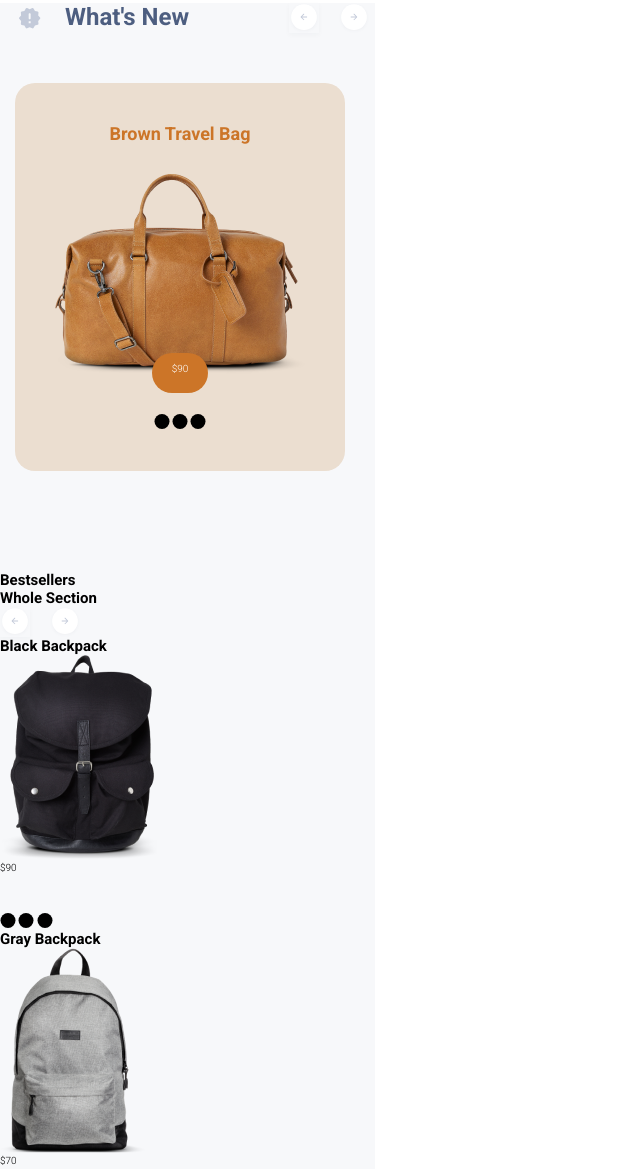
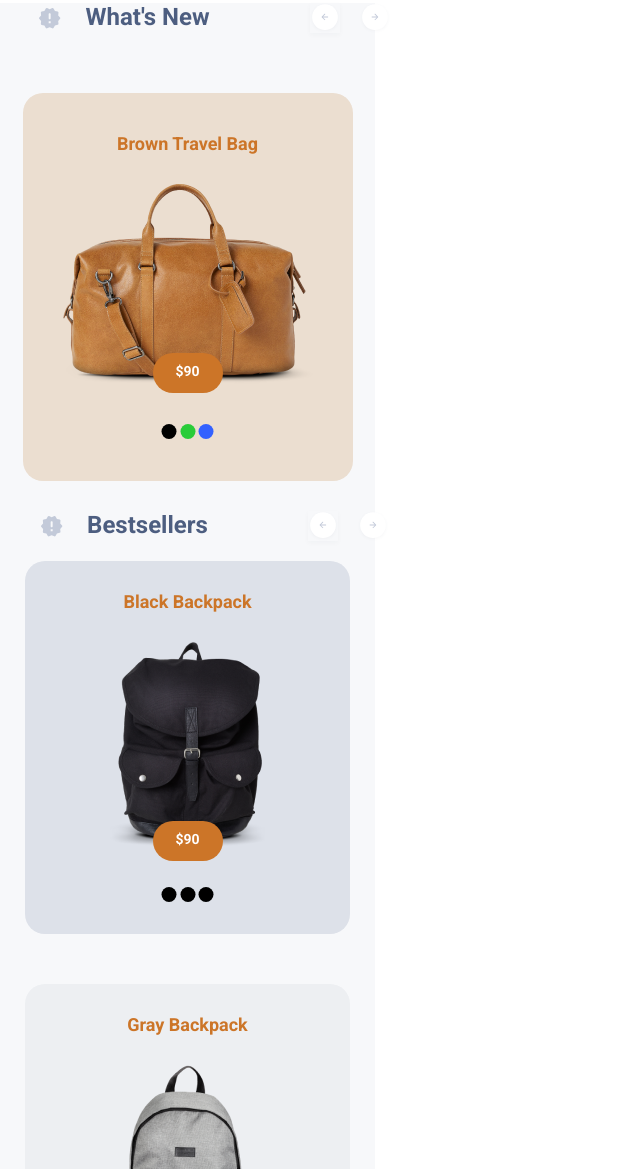
Before and after one commit to Sensei-Kaboto/Sensei-Ecommerce, a plain HTML site: page index.html in a window 1280 px wide. Shown: the part 666-1835 px from the top of the page, without its empty margins (0-640 px from the left). Drawn offline with Linux system fonts and the light colour scheme.

Commit message:
positioning element on the main done

```diff
--- a/assets/styles/style.css
+++ b/assets/styles/style.css
@@ -138,7 +138,7 @@ header u{
 .btn__hero02{
     position: absolute;
     left: 130px;
-    bottom: -135px;
+    bottom: -155px;
     border-radius: 30px;
 
 }
@@ -156,25 +156,28 @@ button{
 main{
     background: var(--gray-blue-grey-blue-98, #F7F8FA);
 }
-.section__one{
+.section__one,
+.section__two{
     display: flex;
     flex-direction: column;
     position: relative;
     margin-top: 20px;
-    align-items: flex-start;
+    align-items:center;
     padding: 0px 15px;
     gap: 30px;
 
 }
 
-.what__new{
+.what__new,
+.bestSellers{
     display: flex;
     flex-direction: row;
     justify-content:space-between;
     position: absolute;
     gap: 10rem;
 }
-.section__one > h1{
+.section__one > h1,
+.section__two > h1{
     color: var(--gray-blue-50);
     font-size: 5rem;
     font-weight: 900;
@@ -210,52 +213,86 @@ main{
     box-shadow: 0px 2px 5px 0px rgba(38, 51, 77, 0.03);
 }
 
-.bag__whatNew{
+.bag__whatNew,
+.bag__bestsellers{
     display: flex;
     flex-direction: column;
-    margin-top: 80px;
+    margin-top: 90px;
     gap: 20px;
 }
 
 .bag__what01,
-.bag__what02{
+.bag__what02,
+.bag__best{
     display: flex;
     flex-direction: column;
     align-items: center;
     padding: 40px;
+    position: relative;
+    border-radius: 20px;
+    /* margin-left: 10px; */
 }
 
 .bag__what01{
     background-color: var(--ProductColor);
-    position: relative;
-    border-radius: 20px;
 }
 
-.bag__what01 h1{
+.bag__what01 h1,
+.bag__what02 h1,
+.bag__best h1{
     margin-bottom: 30px;
     color: var(--Bronze);
     font-size: 1.8rem;
     font-weight: 700;
 }
 
-.bag__what01 p{
+.bag__what01 p,
+.bag__what02 p,
+.bag__best p{
     background-color: var(--Bronze);
     height: 40px;
     padding: 10px 20px;
     border-radius: 20px;
     position: absolute;
-    top: 270px;
+    top: 260px;
     color: var(--white);
     text-align: center;
+    align-self: center;
+    font-size: 1.4rem;
+    font-weight: 900;
+    text-align: center;
+    width: 70px;
+}
+
+.bag__what02,
+#bag__best03,
+#bag__best04,
+#bag__best05,
+#bag__best06{
+    display: none;
 }
 
 .color__switch{
     margin-top: 40px;
 }
-.bag__what02{
-    display: none;
+
+
+
+#bag__best01{
+    background-color: var(--grayBlue__91);
+    padding: 30px 0px;
+    width: 325px;
+    margin: 50px 20px;
 }
 
+#bag__best02{
+    background-color: var(--grayBlue__95);
+    padding: 30px 0px;
+    width: 325px;
+    margin: 50px 20px;
+}
+
+
 .section__two{
-    margin-top: 100px;
+    margin-top: 30px;
 }
--- a/index.html
+++ b/index.html
@@ -106,8 +106,12 @@
                     <p> $90 </p>
                     <div class="color__switch">
                         <img class="color__black" src="./assets/images/icon/Color.svg" alt="color_black">
-                        <img classs="color__green" src="./assets/images/icon/Color.svg" alt="color_green">
-                        <img class="color__blue" src="./assets/images/icon/Color.svg" alt="color_blue">
+                        <svg xmlns="http://www.w3.org/2000/svg" width="16" height="15" viewBox="0 0 16 15" fill="none">
+                            <circle cx="8" cy="7.5" r="7.5" fill="#29CC39"/>
+                        </svg>
+                        <svg xmlns="http://www.w3.org/2000/svg" width="16" height="15" viewBox="0 0 16 15" fill="none">
+                            <circle cx="8" cy="7.5" r="7.5" fill="#3361FF"/>
+                        </svg>
                     </div>
                 </div>
                 <div class="bag__what02">
@@ -125,10 +129,16 @@
 
         <!-- Bestsellers Section -->
         <section class="section__two">
+            <h1> Bestsellers</h1>
             <div class="bestSellers">
-                <h1> Bestsellers </h1>
-                <div class="what__newSub">
-                    <h2> Whole Section </h2>
+                <div class="what__newSub01">
+                    <svg xmlns="http://www.w3.org/2000/svg" width="30" height="30" viewBox="0 0 30 30" fill="none">
+                        <path fill-rule="evenodd" clip-rule="evenodd" d="M25.0875 14.5515L23.2275 12.4315L23.4875 9.62149C23.5375 9.12149 23.1975 8.66149 22.7175 8.55149L19.9575 7.92149L18.5175 5.49149C18.2575 5.06149 17.7275 4.88149 17.2675 5.08149L14.6675 6.21149L12.0775 5.10149C11.6175 4.90149 11.0775 5.08149 10.8275 5.51149L9.3775 7.93149L6.6275 8.55149C6.1375 8.66149 5.7975 9.11149 5.8475 9.62149L6.1075 12.4215L4.2475 14.5515C3.9175 14.9315 3.9175 15.4915 4.2475 15.8715L6.1075 17.9915L5.8475 20.8115C5.7975 21.3115 6.1375 21.7715 6.6175 21.8815L9.3775 22.5115L10.8175 24.9315C11.0775 25.3615 11.6075 25.5415 12.0775 25.3415L14.6675 24.2115L17.2575 25.3215C17.7175 25.5215 18.2575 25.3415 18.5075 24.9115L19.9475 22.4815L22.7075 21.8515C23.1975 21.7415 23.5275 21.2815 23.4775 20.7815L23.2175 17.9715L25.0775 15.8515C25.4175 15.4915 25.4175 14.9315 25.0875 14.5515ZM15.6675 20.2115H13.6675V18.2115H15.6675V20.2115ZM14.6675 16.2115C14.1175 16.2115 13.6675 15.7615 13.6675 15.2115V11.2115C13.6675 10.6615 14.1175 10.2115 14.6675 10.2115C15.2175 10.2115 15.6675 10.6615 15.6675 11.2115V15.2115C15.6675 15.7615 15.2175 16.2115 14.6675 16.2115Z" fill="#C3CAD9"/>
+                    </svg>
+                    <h1> Bestsellers </h1>
+                </div>
+                <div class="what__newSub02">
+                    <h1> Whole Section </h1>
                     <div class="btn__whatNew">
                         <img src="./assets/images/icon/Button.svg" alt="left_button">
                         <img src="./assets/images/icon/right.svg" alt="right_button">
@@ -136,7 +146,7 @@
                 </div>
             </div>
             <div class="bag__Bestsellers">
-                <div class="bag__best">
+                <div class="bag__best" id="bag__best01">
                     <h1> Black Backpack </h1>
                     <img src="./assets/images/bag01.png" alt="black_backpack">
                     <p> $90 </p>
@@ -146,7 +156,7 @@
                         <img class="color__blue" src="./assets/images/icon/Color.svg" alt="color_blue">
                     </div>
                 </div>
-                <div class="bag__best">
+                <div class="bag__best" id="bag__best02">
                     <h1> Gray Backpack </h1>
                     <img src="./assets/images/bag02.png" alt="gray_backpack">
                     <p> $70 </p>
@@ -156,7 +166,7 @@
                         <img class="color__blue" src="./assets/images/icon/Color.svg" alt="color_blue">
                     </div>
                 </div>
-                <div class="bag__best">
+                <div class="bag__best" id="bag__best03">
                     <h1> Travel Bag </h1>
                     <img src="./assets/images/bag03.png" alt="travel_bag">
                     <p> $70 </p>
@@ -166,7 +176,7 @@
                         <img class="color__orange" src="./assets/images/icon/Color.svg" alt="color_orange">
                     </div>
                 </div>
-                <div class="bag__best">
+                <div class="bag__best" id="bag__best04">
                     <h1> Copper Canyon </h1>
                     <img src="./assets/images/bag04.png" alt="Copper Canyon">
                     <p> $150 </p>
@@ -176,7 +186,7 @@
                         <img class="color__blue" src="./assets/images/icon/Color.svg" alt="color_blue">
                     </div>
                 </div>
-                <div class="bag__best">
+                <div class="bag__best" id="bag__best05">
                     <h1> Cast Iron Cookware </h1>
                     <img src="./assets/images/bag05.png" alt="Hacky_backpack">
                     <p> $70 </p>
@@ -186,7 +196,7 @@
                         <img class="color__blue" src="./assets/images/icon/Color.svg" alt="color_blue">
                     </div>
                 </div>
-                <div class="bag__best">
+                <div class="bag__best" id="bag__best06">
                     <h1> Hacky Backpack Tourist </h1>
                     <img src="./assets/images/bag06.png" alt="Hacky_backpack">
                     <p> $70 </p>
```
